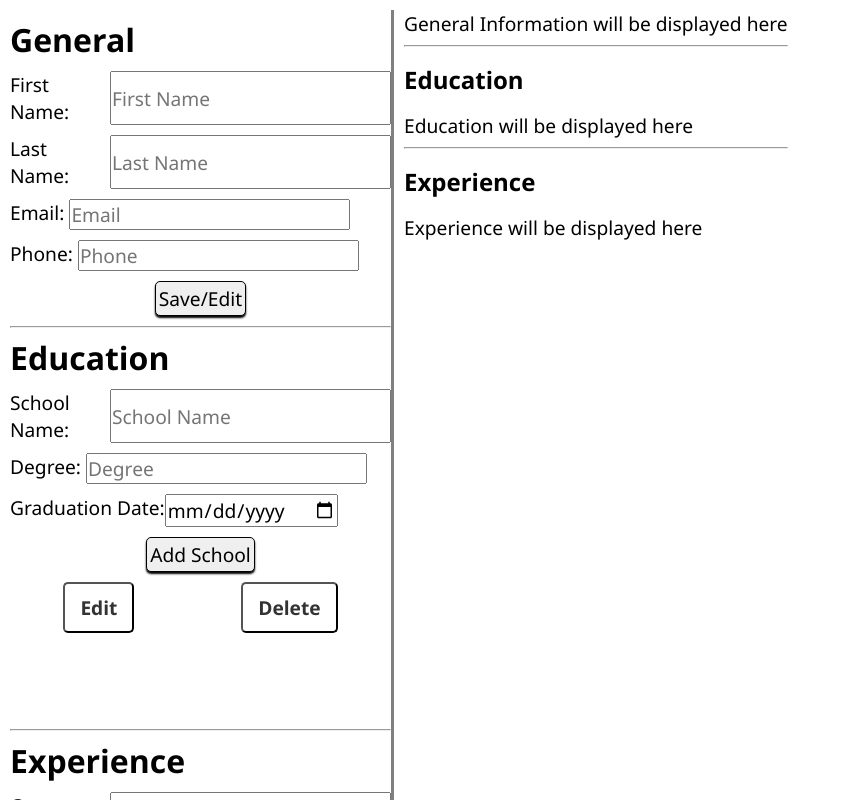
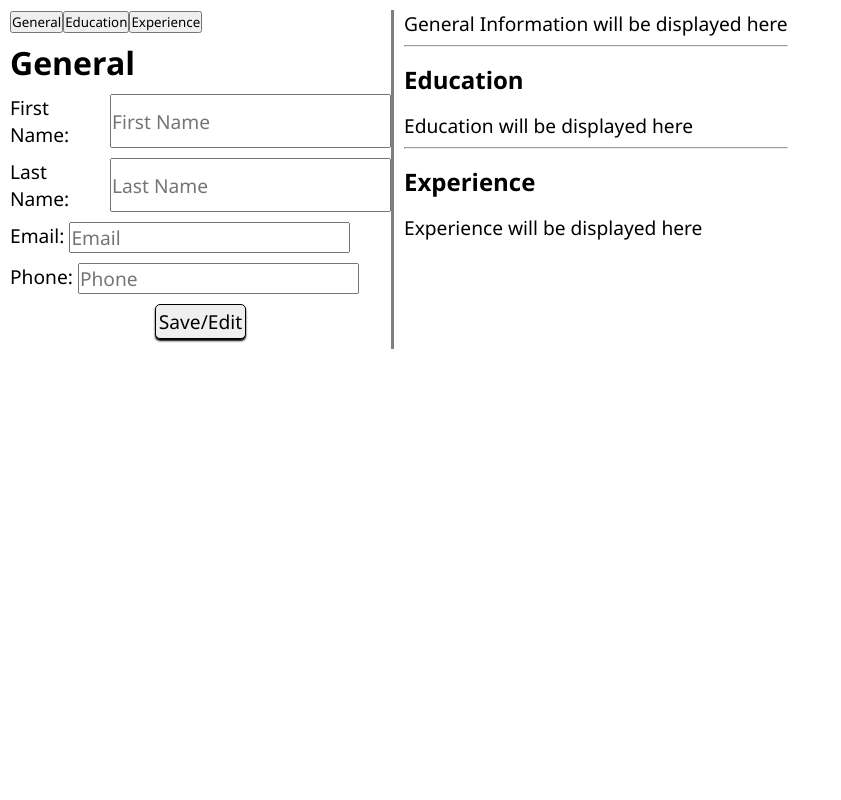
Before and after one commit to BearsLair/React-CV, a React (Vite) app in the folder CV-App/: page / in a window 1280 px wide. Shown: the top 800 px of the page, without its empty margins (0-841 px from the left). Built offline with nearby package versions, Linux system fonts and the light colour scheme.

Commit message:
Feat: Tab switching between sections

```diff
--- a/CV-App/src/App.jsx
+++ b/CV-App/src/App.jsx
@@ -7,6 +7,7 @@ import DeletionModal from "./components/DeletionModal.jsx";
 import "./styles/App.css";
 
 function App() {
+  const [currentPage, setCurrentPage] = useState("general");
   const [generalInfo, setGeneralInfo] = useState({});
   const [eduInfo, setEduInfo] = useState([]);
   const [expInfo, setExpInfo] = useState([]);
@@ -50,10 +51,53 @@ function App() {
     }
   };
 
+  const renderCurrentPage = () => {
+    // Switch statement for changing tabs (Note-to-self: Switch good for components with different props.).
+    // Another note-to-self: Switch statements must RETURN.
+    switch (currentPage) {
+      case "general":
+        return <General submitGeneral={setGeneralInfo} />;
+      case "edu":
+        return (
+          <Education
+            eduCopy={eduInfo}
+            submitEducation={setEduInfo}
+            showModal={setShowDeleteModal}
+            setDeletionItem={setDeletionItem}
+            setShowDeleteModal={setShowDeleteModal}
+            setDelType={setDelType}
+          />
+        );
+      case "exp":
+        return (
+          <Experience
+            expCopy={expInfo}
+            submitExperience={setExpInfo}
+            showModal={setShowDeleteModal}
+            setDeletionItem={setDeletionItem}
+            setShowDeleteModal={setShowDeleteModal}
+            setDelType={setDelType}
+          />
+        );
+    }
+  };
+
   return (
     <div className="app">
       <div className="user-inputs-div">
-        <General submitGeneral={setGeneralInfo} />
+        <div className="nav-div">
+          <button className="nav-btn" onClick={() => setCurrentPage("general")}>
+            General
+          </button>
+          <button className="nav-btn" onClick={() => setCurrentPage("edu")}>
+            Education
+          </button>
+          <button className="nav-btn" onClick={() => setCurrentPage("exp")}>
+            Experience
+          </button>
+        </div>
+        {renderCurrentPage()}
+        {/* <General submitGeneral={setGeneralInfo} />
         <hr />
         <Education
           eduCopy={eduInfo}
@@ -71,7 +115,7 @@ function App() {
           setDeletionItem={setDeletionItem}
           setShowDeleteModal={setShowDeleteModal}
           setDelType={setDelType}
-        />
+        /> */}
       </div>
       <div className="display-CV-div">
         <CV_Display
```
